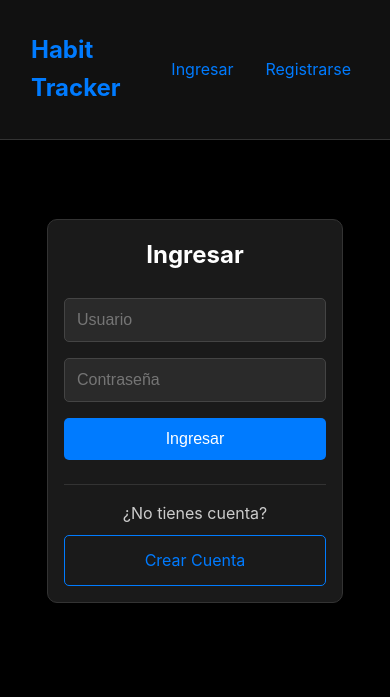
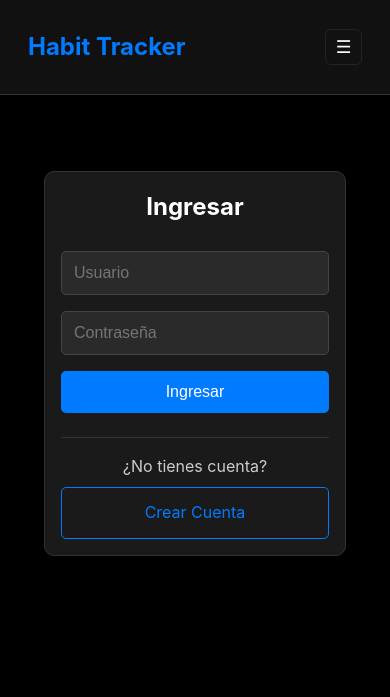
Before and after one commit to LucasGe8/habit-tracker, a Django app: a page that uses habit_tracker/templates/base.html in a window 390 px wide. Shown: the top 697 px of the page. Run offline with Django 4.2, Linux system fonts and the light colour scheme.

Commit message:
Botón de Cerrar Sesión Agregado, Cabecera Mejorada con Botón para desplegar las opciones, ícono de web app creado

```diff
--- a/habit_tracker/templates/base.html
+++ b/habit_tracker/templates/base.html
@@ -1,8 +1,14 @@
 <!DOCTYPE html>
+{% load static %}
 <html lang="es">
   <head>
     <meta charset="UTF-8" />
     <meta name="viewport" content="width=device-width, initial-scale=1.0" />
+    <!-- Favicon / icons -->
+    <link rel="shortcut icon" href="{% static 'images/favicon.png' %}" type="image/x-icon" />
+    <link rel="icon" href="{% static 'images/favicon.png' %}" type="image/x-icon" />
+    <link rel="apple-touch-icon" sizes="180x180" href="{% static 'images/favicon.png' %}" />
+    <link rel="manifest" href="{% static 'images/manifest.json' %}" />
     <title>
       {% block title %}
         Habit Tracker
@@ -323,6 +329,72 @@
       .habit-card.completed .progress-bar {
         background: #28a745 !important;
       }
+
+      /* Responsive menu for small screens */
+      .menu-toggle {
+        display: none;
+        background: transparent;
+        border: 1px solid rgba(255,255,255,0.08);
+        color: #fff;
+        padding: 0.4rem 0.6rem;
+        border-radius: 6px;
+        cursor: pointer;
+        font-size: 1.1rem;
+      }
+
+      @media (max-width: 640px) {
+        .nav {
+          flex-direction: row;
+          align-items: center;
+          gap: 0.5rem;
+        }
+
+        .brand {
+          flex: 1;
+        }
+
+        .menu-toggle {
+          display: inline-flex;
+          align-items: center;
+          justify-content: center;
+        }
+
+        .nav-links {
+          display: none;
+          position: absolute;
+          top: 64px;
+          left: 0;
+          right: 0;
+          background: #0f0f0f;
+          padding: 0.75rem 1rem;
+          border-top: 1px solid #222;
+          flex-direction: column;
+          gap: 0.5rem;
+          z-index: 200;
+        }
+
+        .nav-links.show {
+          display: flex;
+        }
+
+        .nav-links a,
+        .nav-links form {
+          width: 100%;
+        }
+
+        .user-info {
+          width: 100%;
+          display: flex;
+          flex-direction: column;
+          gap: 0.5rem;
+        }
+
+        .user-info .username {
+          font-size: 0.95rem;
+        }
+
+        .container { padding: 12px; }
+      }
     </style>
   </head>
   <body>
@@ -330,15 +402,23 @@
       <div class="container">
         <div class="nav">
           <div class="brand">Habit Tracker</div>
+          <button class="menu-toggle" aria-expanded="false" aria-label="Mostrar menú">☰</button>
           <div class="nav-links">
             {% if user.is_authenticated %}
-              <span style="color: #ccc;">Hola, {{ user.username }}</span>
-              <a href="{% url 'habit_list' %}">Mis Hábitos</a>
-              <a href="{% url 'statistics' %}">Estadísticas</a>
-              <a href="{% url 'logout' %}">Salir</a>
+              <div class="user-info">
+                <span class="username">👤 {{ user.username }}</span>
+                <div style="display: flex; gap: 0.5rem; align-items: center;">
+                  <a href="{% url 'habit_list' %}" class="btn btn-outline" style="padding: 0.5rem 1rem;">Mis Hábitos</a>
+                  <a href="{% url 'statistics' %}" class="btn btn-outline" style="padding: 0.5rem 1rem;">Estadísticas</a>
+                  <form method="post" action="{% url 'logout' %}" style="display: inline;">
+                    {% csrf_token %}
+                    <button type="submit" class="btn" style="background: #6c757d; padding: 0.5rem 1rem;">🚪 Salir</button>
+                  </form>
+                </div>
+              </div>
             {% else %}
-              <a href="{% url 'login' %}">Ingresar</a>
-              <a href="{% url 'register' %}">Registrarse</a>
+              <a href="{% url 'login' %}" class="btn btn-outline">Ingresar</a>
+              <a href="{% url 'register' %}" class="btn">Registrarse</a>
             {% endif %}
           </div>
         </div>
@@ -358,5 +438,20 @@
 
       {% endblock %}
     </div>
+    <script>
+      (function(){
+        const toggle = document.querySelector('.menu-toggle');
+        const links = document.querySelector('.nav-links');
+        if (!toggle || !links) return;
+        toggle.addEventListener('click', () => {
+          const showed = links.classList.toggle('show');
+          toggle.setAttribute('aria-expanded', showed ? 'true' : 'false');
+        });
+        // close on resize to larger screens
+        window.addEventListener('resize', () => {
+          if (window.innerWidth > 640) links.classList.remove('show');
+        });
+      })();
+    </script>
   </body>
 </html>
```
Also changed, not shown: habit_tracker/db.sqlite3, habit_tracker/static/images/favicon.png (added).
